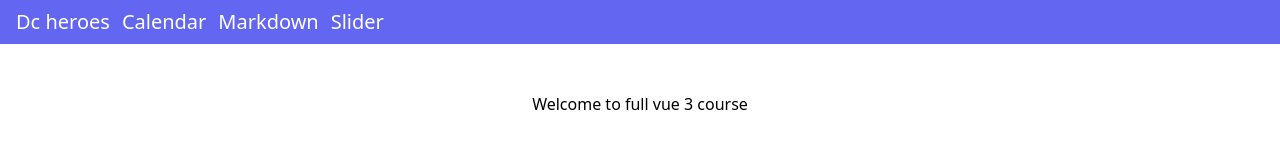
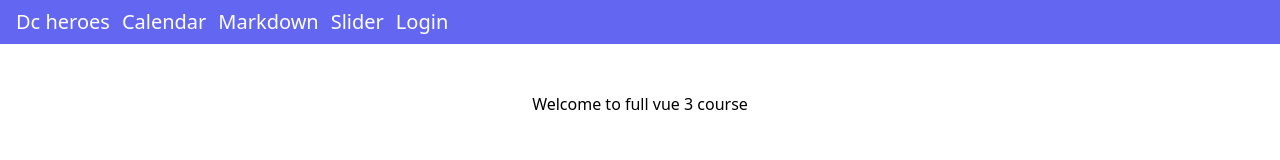
Before and after one commit to piotrglodek/vue3-course, a Vue app: page / in a window 1280 px wide. Shown: the top 160 px of the page. Built offline with nearby package versions, Linux system fonts and the light colour scheme.

Commit message:
Add login button to header

```diff
--- a/src/components/Header.vue
+++ b/src/components/Header.vue
@@ -7,6 +7,9 @@
       :key="link.label"
       >{{ link.label }}</router-link
     >
+    <button @click="$emit('open-login-modal')" class="mr-3 text-xl">
+      Login
+    </button>
   </nav>
 </template>
 
```
